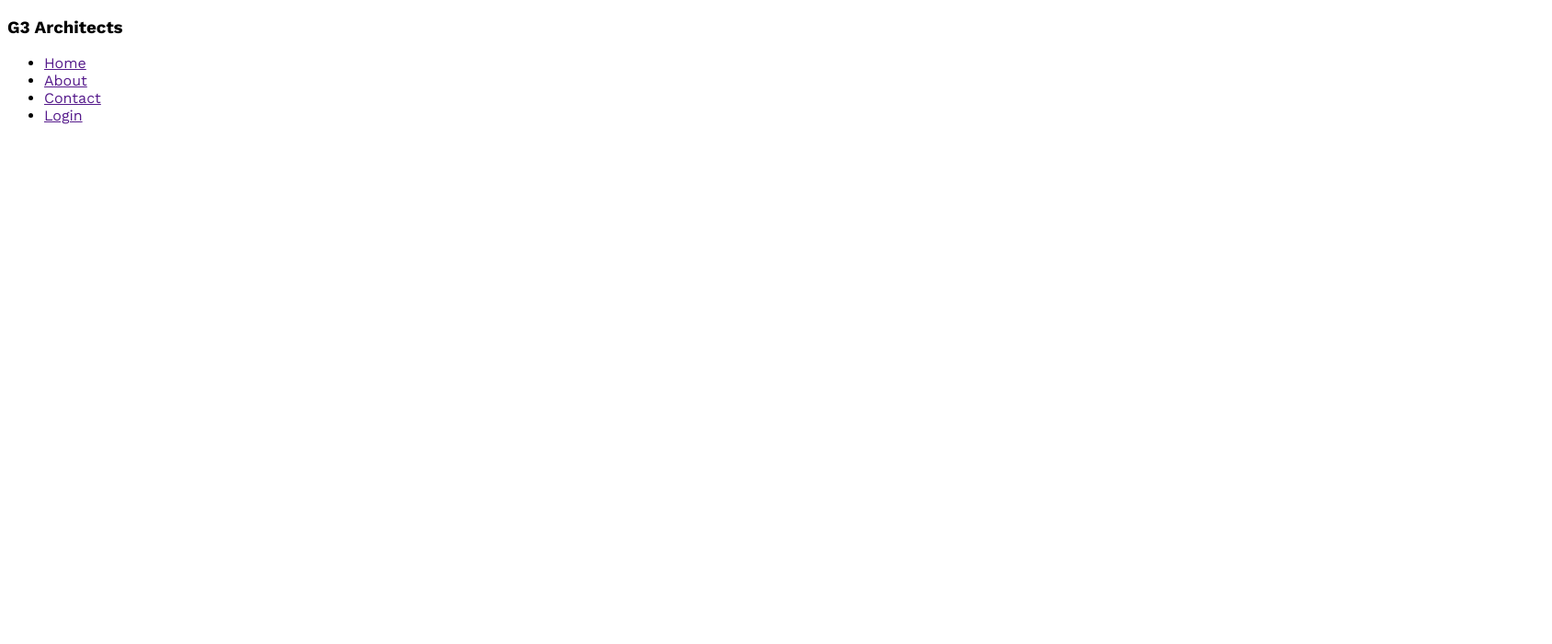
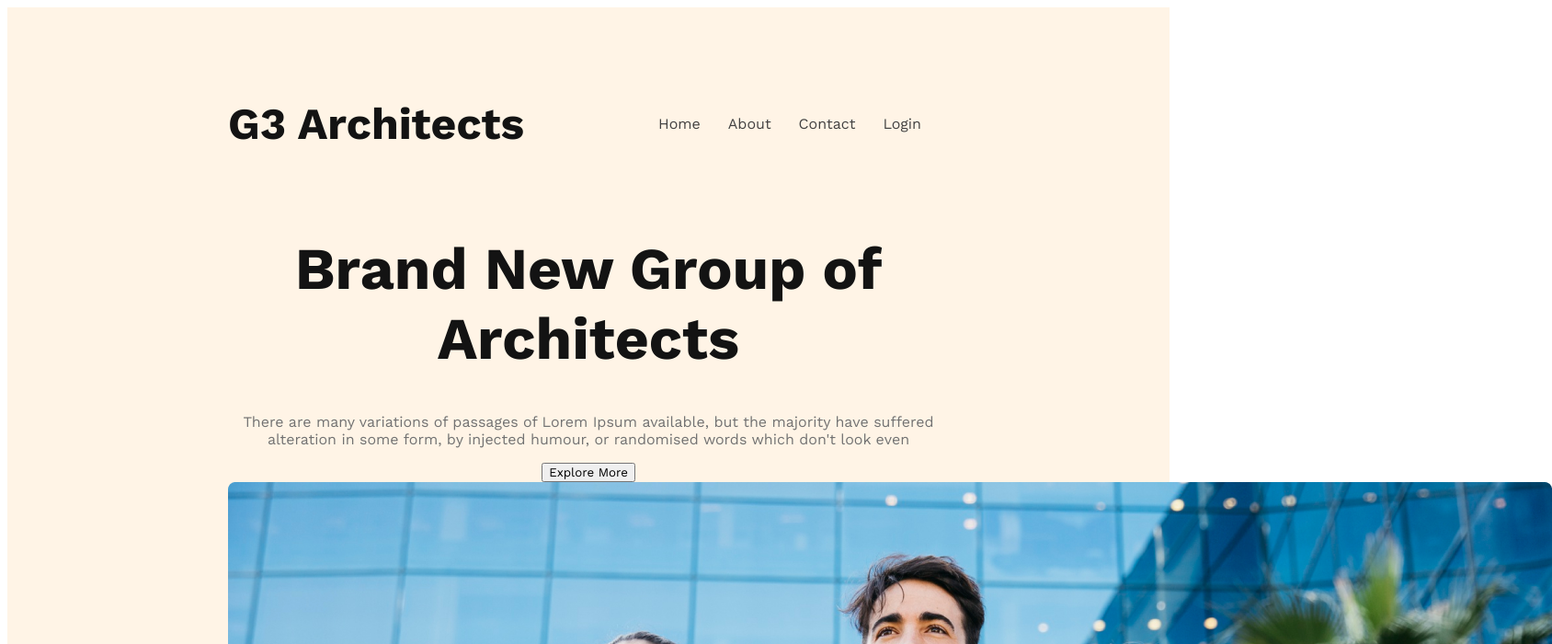
Before and after one commit to dialemon/g3-architect-website, a plain HTML site: page index.html in a window 1280 px wide. Shown: the top 700 px of the page at 92% size, 1688 px wide, since content can reach past the window. Drawn offline with nearby package versions, Linux system fonts and the light colour scheme.

Commit message:
banner content added

```diff
--- a/index.html
+++ b/index.html
@@ -9,7 +9,7 @@
 <body>
     <header>
         <nav>
-            <h3>G3 Architects</h3>
+            <h3 class="nav-title">G3 Architects</h3>
             <ul>
                 <li><a href="">Home</a></li>
                 <li><a href="">About</a></li>
@@ -17,6 +17,14 @@
                 <li><a href="">Login</a></li>
             </ul>
         </nav>
+    <div class="banner">
+       <div class="banner-content">
+        <h1 class="banner-title"> Brand New Group of Architects </h1>
+        <p class="banner-description">There are many variations of passages of Lorem Ipsum available, but the majority have suffered alteration in some form, by injected humour, or randomised words which don't look even</p>
+        <button class="btn-primary">Explore More</button>
+       </div>
+        <img src="/images/banner.png" alt="">
+    </div>
     </header>
     <main>
 
--- a/styles/architect.css
+++ b/styles/architect.css
@@ -1,5 +1,52 @@
+/* Work sans font from google font*/
 @import url('https://fonts.googleapis.com/css2?family=Work+Sans:wght@400;600;700;800&display=swap');
-
+/* Shared Styles*/
 * {
     font-family: 'Work Sans', sans-serif;
 }
+.btn-primary{
+
+}
+
+/* header styles */
+header{
+    background: rgba(255, 144, 14, 0.10);
+    padding: 50px 240px;
+}
+nav{
+    display: flex;
+    justify-content: space-between;
+    align-items: center;
+}
+.nav-title{
+    font-size: 3rem;
+    font-weight: 700;
+    color: #131313;
+}
+nav > ul {
+    display: flex;
+}
+nav li{
+    list-style: none;
+    margin-right: 30px;
+    font-weight: 500;
+    font-size: 1rem;
+}
+nav li a{
+    text-decoration: none;
+    color: #424242;
+}
+/* banner styles*/
+.banner-content{
+    max-width: 800px;
+    text-align: center;
+    margin: 0 auto;
+}
+.banner-title{
+    font-size: 4rem;
+    font-weight: 700;
+    color: #131313;
+}
+.banner-description{
+    color: #727272;
+}
```
